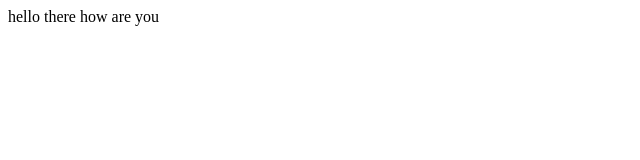
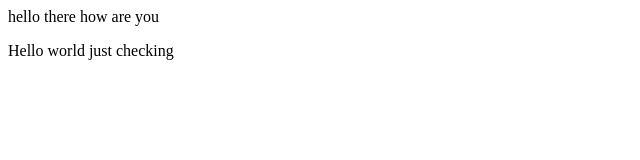
Before and after one commit to JARVIScp/learnGit, a plain HTML site: page index.html in a window 1280 px wide. Shown: the whole page, without its empty margins (0-640 px from the left). Drawn offline with Linux system fonts and the light colour scheme.

Commit message:
Adding new line in index.html

```diff
--- a/index.html
+++ b/index.html
@@ -1 +1,2 @@
 <p> hello there how are you</p>
+<p>Hello world just checking</p>
```
